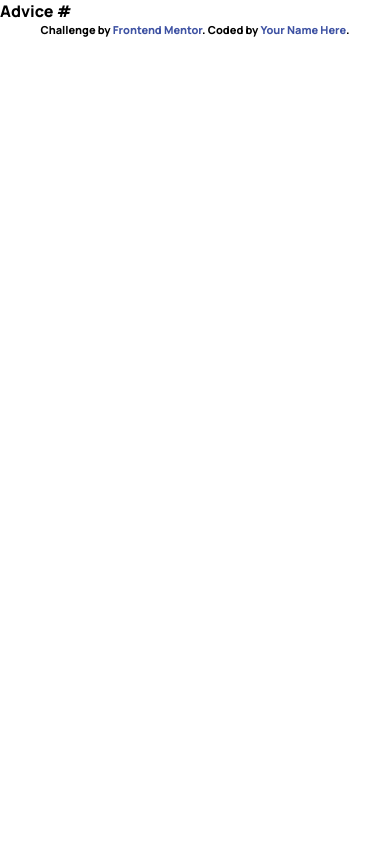
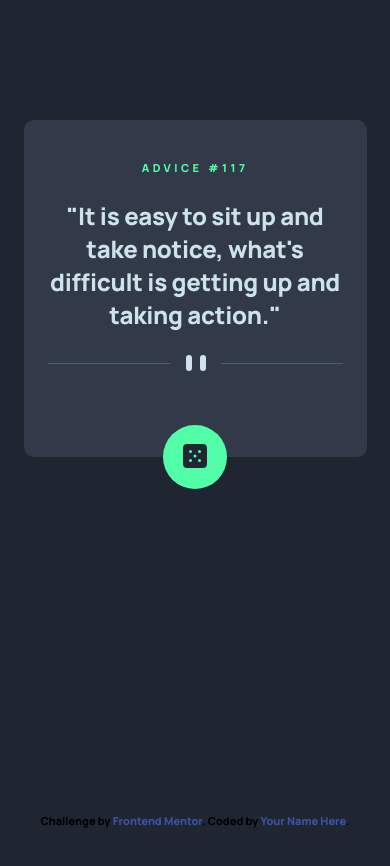
Before and after one commit to davidtaing/advice-generator, a Next.js app: page / in a window 390 px wide. Shown: the top 866 px of the page. Before the commit the page ends 844 px from the top, so only its background shows below. Built offline with nearby package versions, Linux system fonts and the light colour scheme.

Commit message:
style: Mobile Resolution

```diff
--- a/pages/index.tsx
+++ b/pages/index.tsx
@@ -13,6 +13,7 @@ const Home: NextPage = () => {
     advice:
       "It is easy to sit up and take notice, what's difficult is getting up and taking action.",
   });
+  const { slip_id, advice } = slip as Slip;
 
   return (
     <div>
@@ -22,7 +23,20 @@ const Home: NextPage = () => {
         <link rel="icon" href="images/favicon-32x32.png" />
       </Head>
 
-      <main>Advice #</main>
+      <main>
+        <article className="advice-slip">
+          <h4 className="advice-slip__title">ADVICE #{slip_id}</h4>
+          <h2 className="advice-slip__content">&quot;{advice}&quot;</h2>
+          <img
+            className="advice-slip__divider"
+            src="/images/pattern-divider-mobile.svg"
+          />
+          <br />
+          <button className="advice-slip__button">
+            <img src="/images/icon-dice.svg" />
+          </button>
+        </article>
+      </main>
 
       <footer>
         <div className="attribution">
--- a/styles/globals.css
+++ b/styles/globals.css
@@ -2,7 +2,7 @@
   --primary-cyan: hsl(193, 38%, 86%);
   --primary-green: hsl(150, 100%, 66%);
   --grayish-blue: hsl(217, 19%, 38%);
-  --dark-grayish-blue: : hsl(217, 19%, 24%);
+  --dark-grayish-blue: hsl(217, 19%, 24%);
   --dark-blue: hsl(218, 23%, 16%);
 }
 
@@ -10,7 +10,9 @@ html,
 body {
   padding: 0;
   margin: 0;
-  font-family: 'Manrope', sans-serif;
+  font-family: "Manrope", sans-serif;
+  background-color: var(--dark-blue);
+  min-height: 100vh;
 }
 
 a {
@@ -34,3 +36,49 @@ img {
 .attribution a {
   color: hsl(228, 45%, 44%);
 }
+
+.advice-slip {
+  background-color: var(--dark-grayish-blue);
+  width: 343px;
+  margin-top: 120px;
+  margin-inline: auto;
+  display: flex;
+  flex-direction: column;
+  align-items: center;
+  border-radius: 10px;
+}
+
+.advice-slip__title {
+  color: var(--primary-green);
+  margin: 40px 0 auto;
+  font-size: 11px;
+  letter-spacing: 3.46px;
+}
+
+.advice-slip__content {
+  color: var(--primary-cyan);
+  margin: 24px 16px 0 16px;
+  text-align: center;
+  font-size: 24px;
+  letter-spacing: -0.26px;
+}
+
+.advice-slip__divider {
+  margin: 24px 16px 0 16px;
+}
+
+.advice-slip__button {
+  background-color: var(--primary-green);
+  height: 64px;
+  width: 64px;
+  border-radius: 100%;
+  border: none;
+  transform: translateY(32px);
+}
+
+footer {
+  position: absolute;
+  bottom: 0;
+  width: 100%;
+  margin-bottom: 16px;
+}
```
